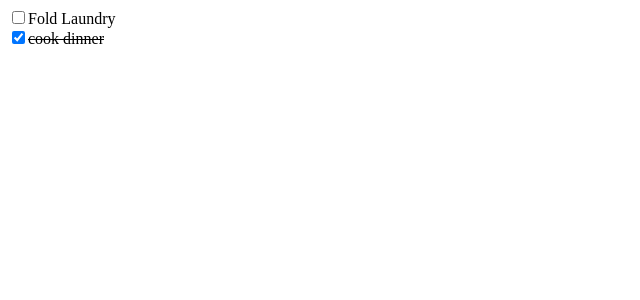
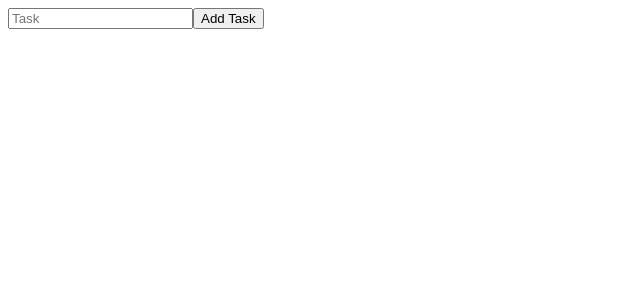
Before and after one commit to Fatuma2117/React-Typescript, a React (Create React App) app: page / in a window 1280 px wide. Shown: the top 300 px of the page, without its empty margins (0-640 px from the left). Built offline with nearby package versions, Linux system fonts and the light colour scheme.

Commit message:
task input created

```diff
--- a/package.json
+++ b/package.json
@@ -12,7 +12,10 @@
     "@types/react-dom": "^18.0.5",
     "react": "^18.1.0",
     "react-dom": "^18.1.0",
+    "react-redux": "^8.0.2",
+    "react-router-dom": "^6.3.0",
     "react-scripts": "5.0.1",
+    "redux": "^4.2.0",
     "typescript": "^4.7.3",
     "web-vitals": "^2.1.4"
   },
--- a/src/App.tsx
+++ b/src/App.tsx
@@ -1,51 +1,36 @@
-import React, {useState} from 'react';
-import { TodoListItem } from "./TodoListItem";
-import {Todo} from './types'
-
-const testTodos: Array<Todo> =[
-  {text: "cook dinner", complete: true},
-  {text: "Fold Laundry", complete: false}
-]
 
 
 
-
-const App: React.FC = () =>{
-  const [todos, setTodos] = useState(testTodos);
-
-  const toggleTodo =( selectedTodo : Todo) =>{
-    const newTodos = todos.map(todo =>{
-      if (todo === selectedTodo){
-        return{
-          ...todo,
-          completed: !todo.complete
-        };
-      }
-      return todo;
-    });
-    setTodos(newTodos);
-  };
+import React from 'react'
+import{ NewTaskInput} from './TaskInput'
+import { useSelector, useDispatch } from "react-redux";
+import { taskState } from "./taskReducer";
 
 
+function App(){
+
+  const tasks = useSelector<taskState, taskState["task"]>(
+    (state) => state.task
+  );
 
 
+  const dispatch = useDispatch();
 
+  const onAddTask = (task: string) => {
+    dispatch({type: "ADD_TASK", payload: task});
+  };
+  return(
+<>
 
+<NewTaskInput addTask={onAddTask}/>
 
-  return (
-    <React.Fragment>
-<TodoListItem todo={todos[1]} toggleTodo={toggleTodo}/>
-<TodoListItem todo={todos[0]} toggleTodo={toggleTodo}/>
-
-
-    </React.Fragment>
-
-
+<ul>
+        {tasks.map((task) => {
+          return <li key={task}>{task}</li>;
+        })}
+      </ul>
+</>
   )
-
-
-
-
 }
 
 export default App;
--- /dev/null
+++ b/src/TaskInput.tsx
@@ -0,0 +1,31 @@
+import React, { ChangeEvent } from "react";
+
+interface NewTaskInputProps {
+  addTask(task: string): void;
+}
+
+export const NewTaskInput: React.FC<NewTaskInputProps> = ({ addTask }) => {
+  const [task, setTask] = React.useState("");
+
+  const updateTask = (event: ChangeEvent<HTMLInputElement>) => {
+    setTask(event.target.value);
+  };
+
+  const onAddTaskClick = () => {
+    addTask(task);
+    setTask("");
+  };
+
+  return (
+    <div>
+      <input
+        onChange={updateTask}
+        value={task}
+        type="text"
+        name="task"
+        placeholder="Task"
+      />
+      <button onClick={onAddTaskClick}>Add Task</button>
+    </div>
+  );
+};
--- a/src/TodoListItem.tsx
+++ /dev/null
@@ -1,28 +0,0 @@
-import React from "react";
-import {Todo} from './types'
-import "./ListItem.css"
-
-
-interface ItemProps {
-    todo: Todo;
-    toggleTodo: (selectedTodo: Todo) => void;
-}
-
-
-
-
-export const TodoListItem: React.FC<ItemProps> = ({todo, toggleTodo}) => {
-    return (
-    <li>
-        <label
-        className={todo.complete ? "complete" : undefined}
-        // style={{ textDecoration: todo.complete ? "line-through" : "none"}}
-        >
-            <input type="checkbox"
-            checked={todo.complete}
-            onChange={() => toggleTodo(todo)}/>
-             {todo.text}
-        </label>
-    </li>
-    )
-};
--- a/src/index.tsx
+++ b/src/index.tsx
@@ -1,19 +1,27 @@
 import React from 'react';
-import ReactDOM from 'react-dom/client';
+import ReactDOM from 'react-dom';
+import {Provider} from "react-redux"
+import { createStore } from "redux"
 
 import App from './App';
-import reportWebVitals from './reportWebVitals';
+// import reportWebVitals from './reportWebVitals';
+// import {Provider} from "react-redux";
+// export const store = createStore(notesReducer)
+import {taskReducer} from './taskReducer'
 
-const root = ReactDOM.createRoot(
-  document.getElementById('root') as HTMLElement
-);
-root.render(
+
+const store = createStore(taskReducer)
+
+ReactDOM.render(
   <React.StrictMode>
-    <App />
-  </React.StrictMode>
+    <Provider store={store}>
+      <App />
+    </Provider>
+  </React.StrictMode>,
+  document.getElementById('root')
 );
 
 // If you want to start measuring performance in your app, pass a function
 // to log results (for example: reportWebVitals(console.log))
 // or send to an analytics endpoint. Learn more: https://bit.ly/CRA-vitals
-reportWebVitals();
+// reportWebVitals();
--- /dev/null
+++ b/src/taskReducer.ts
@@ -0,0 +1,23 @@
+
+
+
+export interface taskState {
+  task: string[]
+}
+
+const initialState = {
+  task: []
+}
+
+type Action = {type: "ADD_TASK" , payload: string}
+
+
+export const taskReducer = (state:taskState = initialState, action: Action) => {
+  switch(action.type){
+    case "ADD_TASK": {
+      return {...state, task: [...state.task, action.payload]}
+    }
+    default:
+      return state
+  }
+}
--- a/src/types.d.ts
+++ b/src/types.d.ts
@@ -5,3 +5,5 @@ export type Todo = {
     text: string;
     complete: boolean;
   };
+
+ type ToggleTodo = (selectedTodo: Todo) => void;
```
Also changed, not shown: 1 other file (tests, documents, lock files or other folders).
